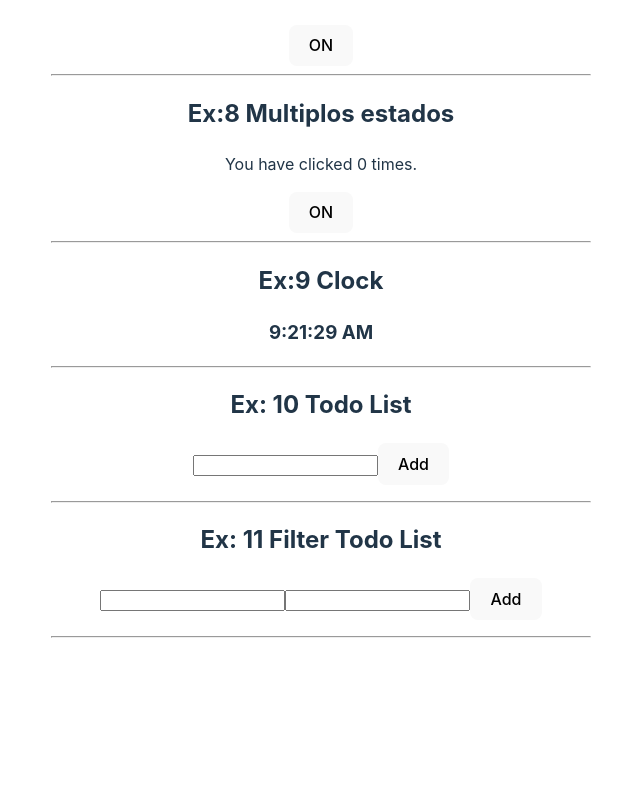
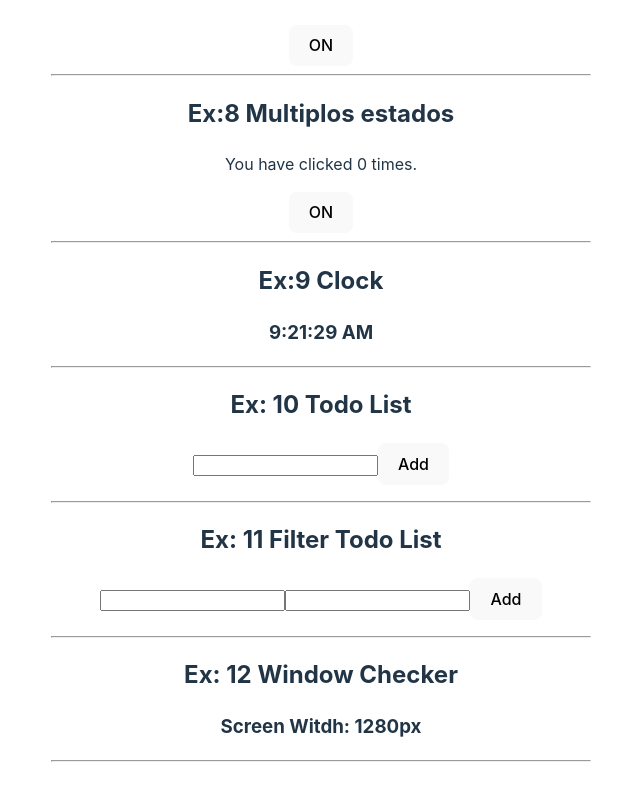
Before and after one commit to mmartins23/react-js-desafios, a React (Vite) app in the folder 2_Estado e Ciclo de vida/states/: page / in a window 1280 px wide. Shown: the part 210-1010 px from the top of the page, without its empty margins (319-959 px from the left). Before the commit the page ends 888 px from the top, so only its background shows below. Built offline with nearby package versions, Linux system fonts and the light colour scheme.

Commit message:
35. Ex: 12 Window Checker

```diff
--- a/2_Estado e Ciclo de vida/states/src/App.jsx
+++ b/2_Estado e Ciclo de vida/states/src/App.jsx
@@ -4,6 +4,7 @@ import FilterTodo from './components/FilterTodo'
 import TodoList from './components/TodoList'
 import Toggle from './components/Toggle'
 import ToggleMultiple from './components/ToggleMultiple'
+import WindowWidthChecker from './components/WindowWidthChecker'
 
 function App() {
   return (
@@ -25,6 +26,9 @@ function App() {
       <h2>Ex: 11 Filter Todo List</h2>
       <FilterTodo/>
       <hr/>
+      <h2>Ex: 12 Window Checker</h2>
+      <WindowWidthChecker/>
+      <hr/>
     </>
   )
 }
--- /dev/null
+++ b/2_Estado e Ciclo de vida/states/src/components/WindowWidthChecker.jsx
@@ -0,0 +1,19 @@
+import { useState, useEffect } from "react";
+
+const WindowWidthChecker = () => {
+    const [windowWidth, setwindowWidth] = useState(window.innerWidth);
+
+    useEffect(() => {
+        const handleResize = () => setwindowWidth(window.innerWidth);
+
+        window.addEventListener("resize", handleResize);
+
+        return () => window.removeEventListener("resize", handleResize);
+
+    }, [])
+    return (
+        <h3>Screen Witdh: {windowWidth}px</h3>
+    )
+}
+
+export default WindowWidthChecker
```
Also changed, not shown: 1 other file (tests, documents, lock files or other folders).
